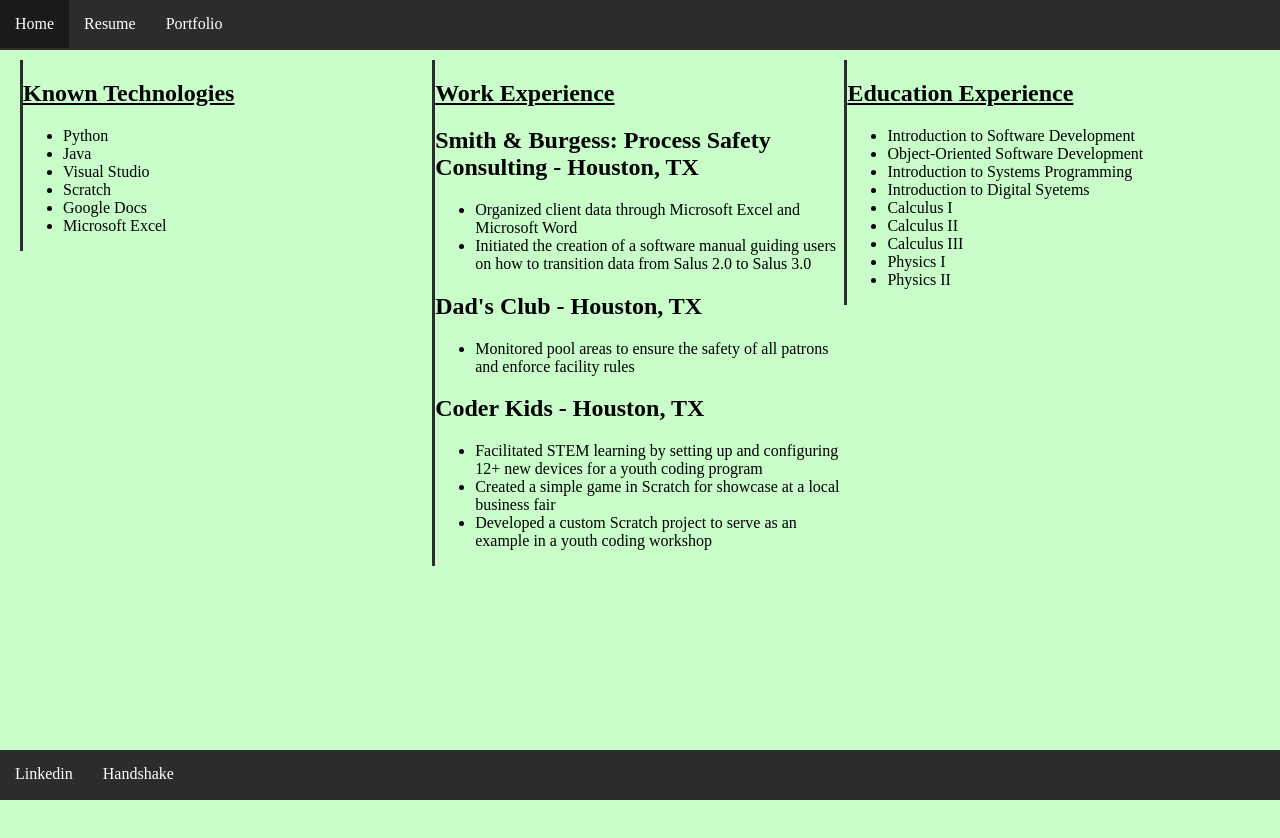
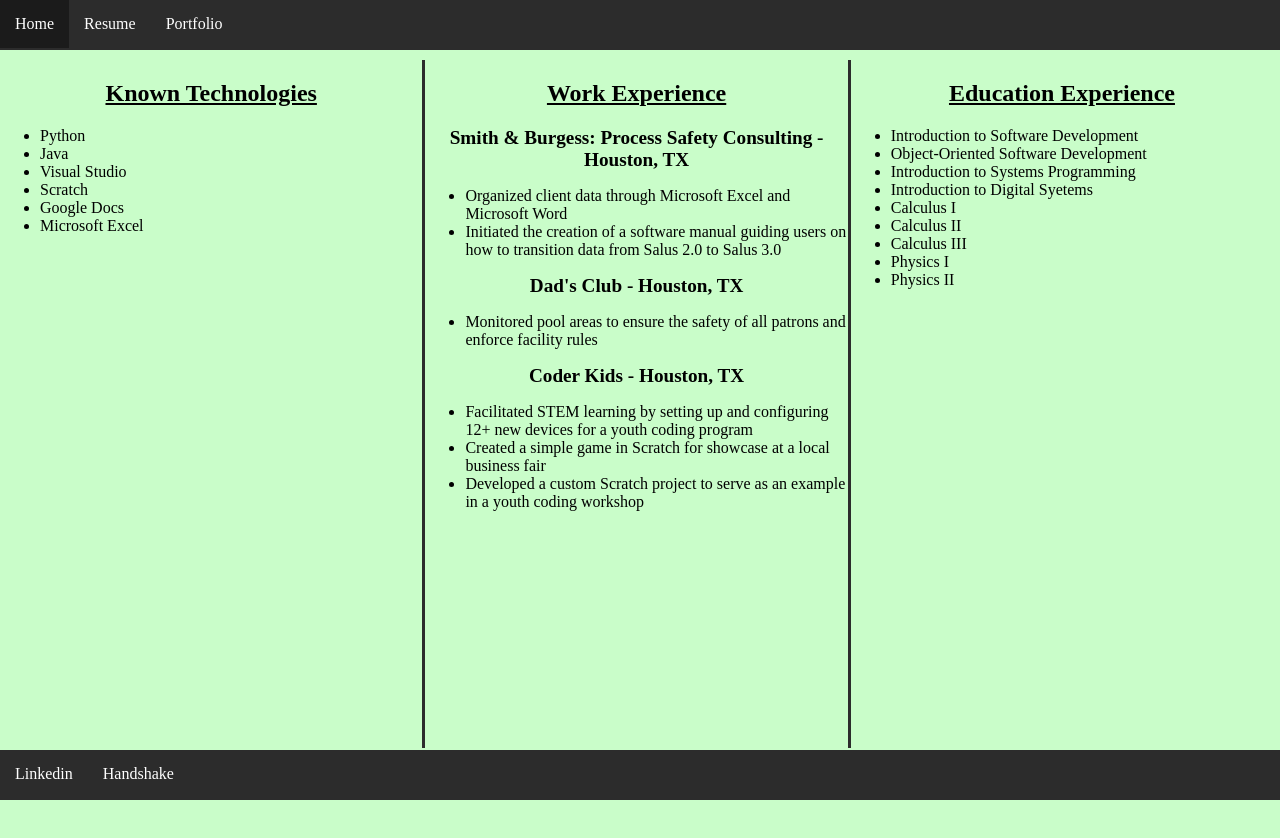
Before and after one commit to RHIT-marinonk/RHIT-marinonk.github.io, a plain HTML site: page resume.html in a window 1280 px wide. Drawn offline with Linux system fonts and the light colour scheme.

Commit message:
css update :)

```diff
--- a/styles/style.css
+++ b/styles/style.css
@@ -4,7 +4,7 @@ body {
 }
 
 main {
-    margin: 60px 20px;
+    margin: 60px 0px;
     clear:both
 }
 
@@ -115,9 +115,19 @@ hr {
 .col {
     float: left;
     width: 33%;
-    border-left-style: solid;
-    border-left-color: #2c2c2c;
 }
 .col h1 {
-    text-decoration: underline
+    text-decoration: underline;
+    text-align: center;
 }
+.col h2 {
+    text-align: center;
+    font-size: larger;
+}
+
+#middle {
+    border-color: #2c2c2c;
+    border-left-style: solid;
+    border-right-style: solid;
+    height: 86%;
+}
```
